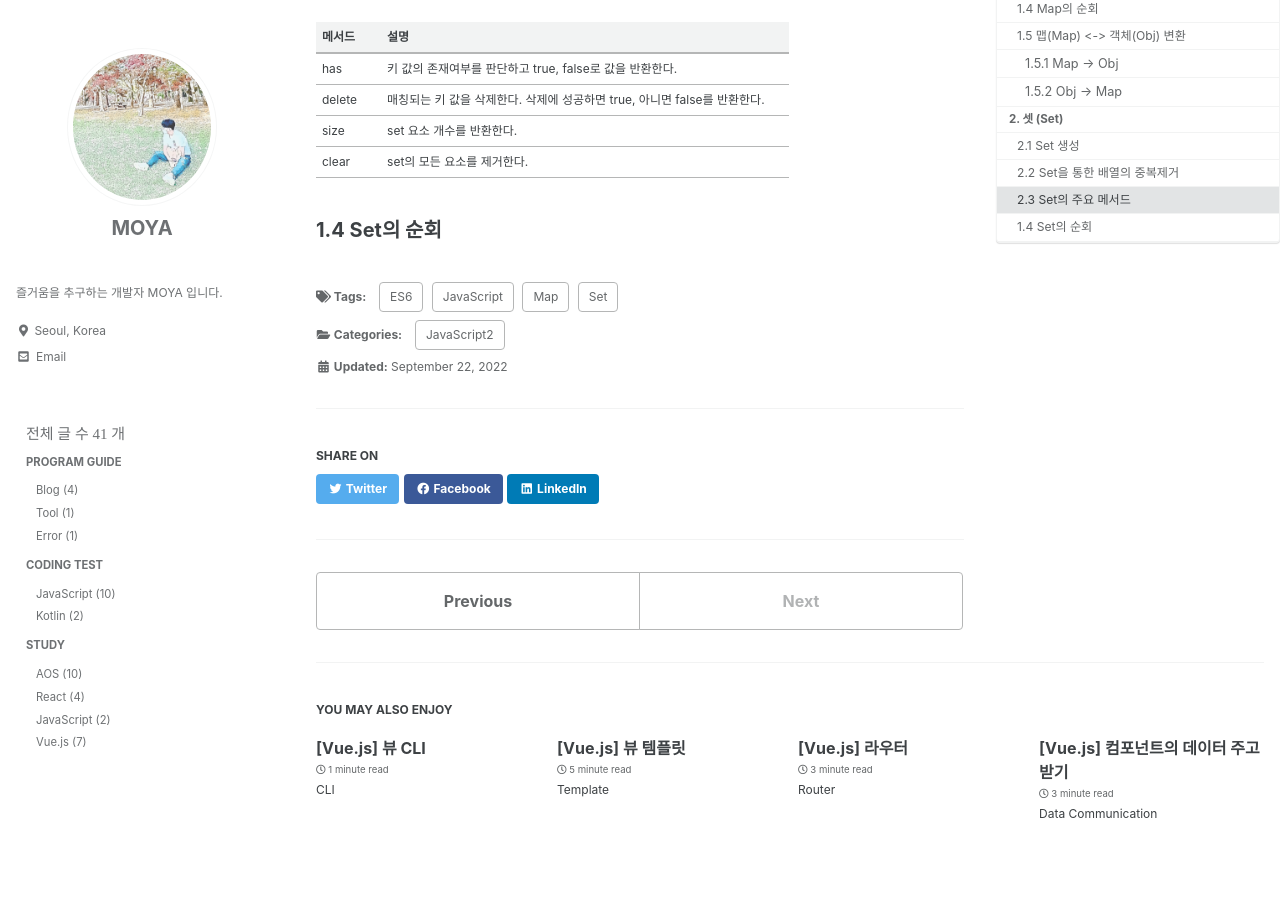
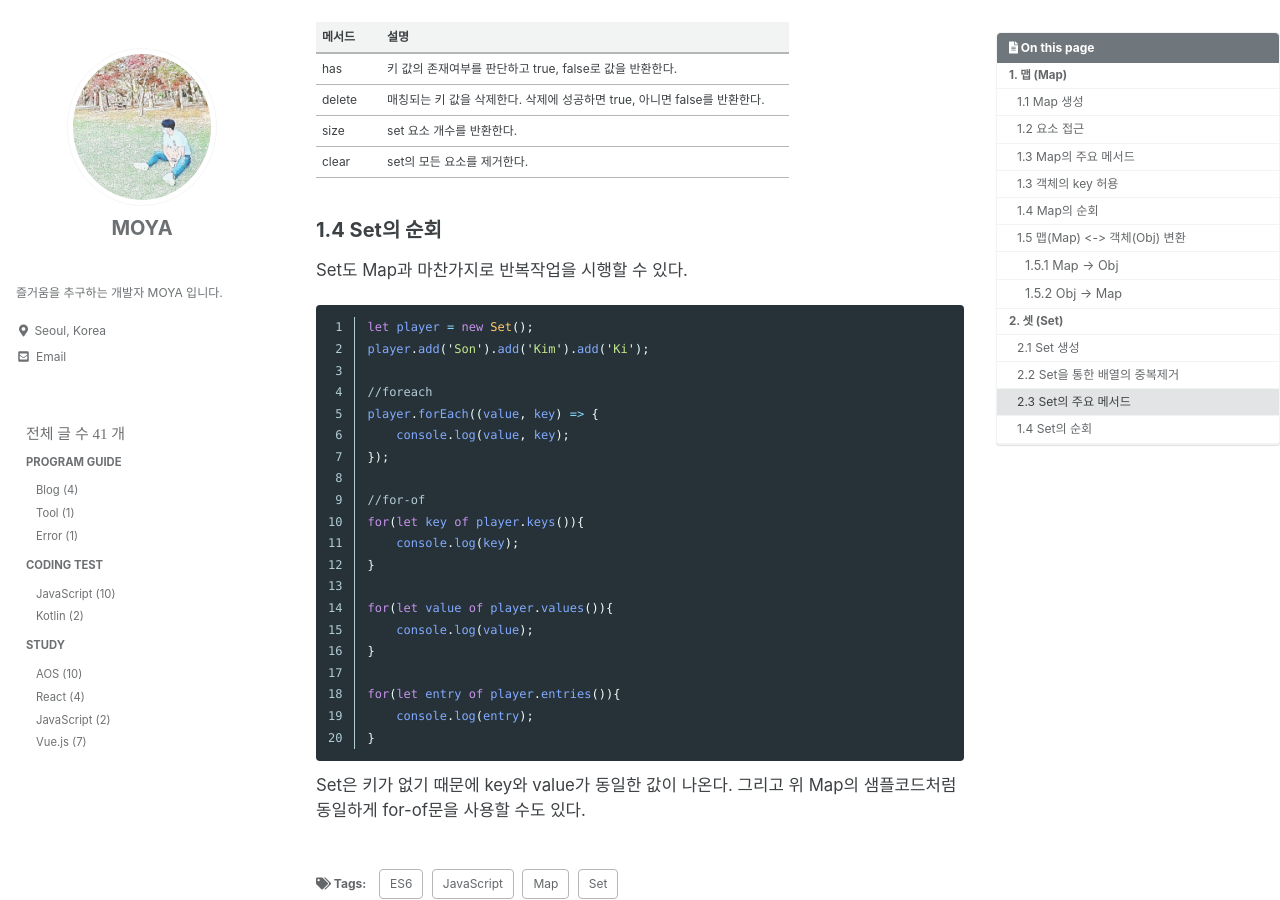
Before and after one commit to kdc7140/kdc7140.github.io, a Jekyll site: the page built from _posts/study/2022-09-22-javascript002.md, in a window 1280 px wide and 900 px high, scrolled down 5780 px. Built offline with Jekyll 4.4.1, drawn with Linux system fonts in a browser that asks for light colours; cached includes are drawn as plain includes; some web fonts are replaced.

Commit message:
add ES6 Map & Set

````diff
--- a/_posts/study/2022-09-22-javascript002.md
+++ b/_posts/study/2022-09-22-javascript002.md
@@ -286,3 +286,30 @@ Set의 메서드 역시 Map과 비슷하다.
 
 
 ### 1.4 Set의 순회
+
+Set도 Map과 마찬가지로 반복작업을 시행할 수 있다.
+
+```javascript
+let player = new Set();
+player.add('Son').add('Kim').add('Ki');
+
+//foreach
+player.forEach((value, key) => {
+    console.log(value, key);
+});
+
+//for-of
+for(let key of player.keys()){
+    console.log(key);
+}
+
+for(let value of player.values()){
+    console.log(value);
+}
+
+for(let entry of player.entries()){
+    console.log(entry);
+}
+```
+
+Set은 키가 없기 때문에 key와 value가 동일한 값이 나온다. 그리고 위 Map의 샘플코드처럼 동일하게 for-of문을 사용할 수도 있다.
````
